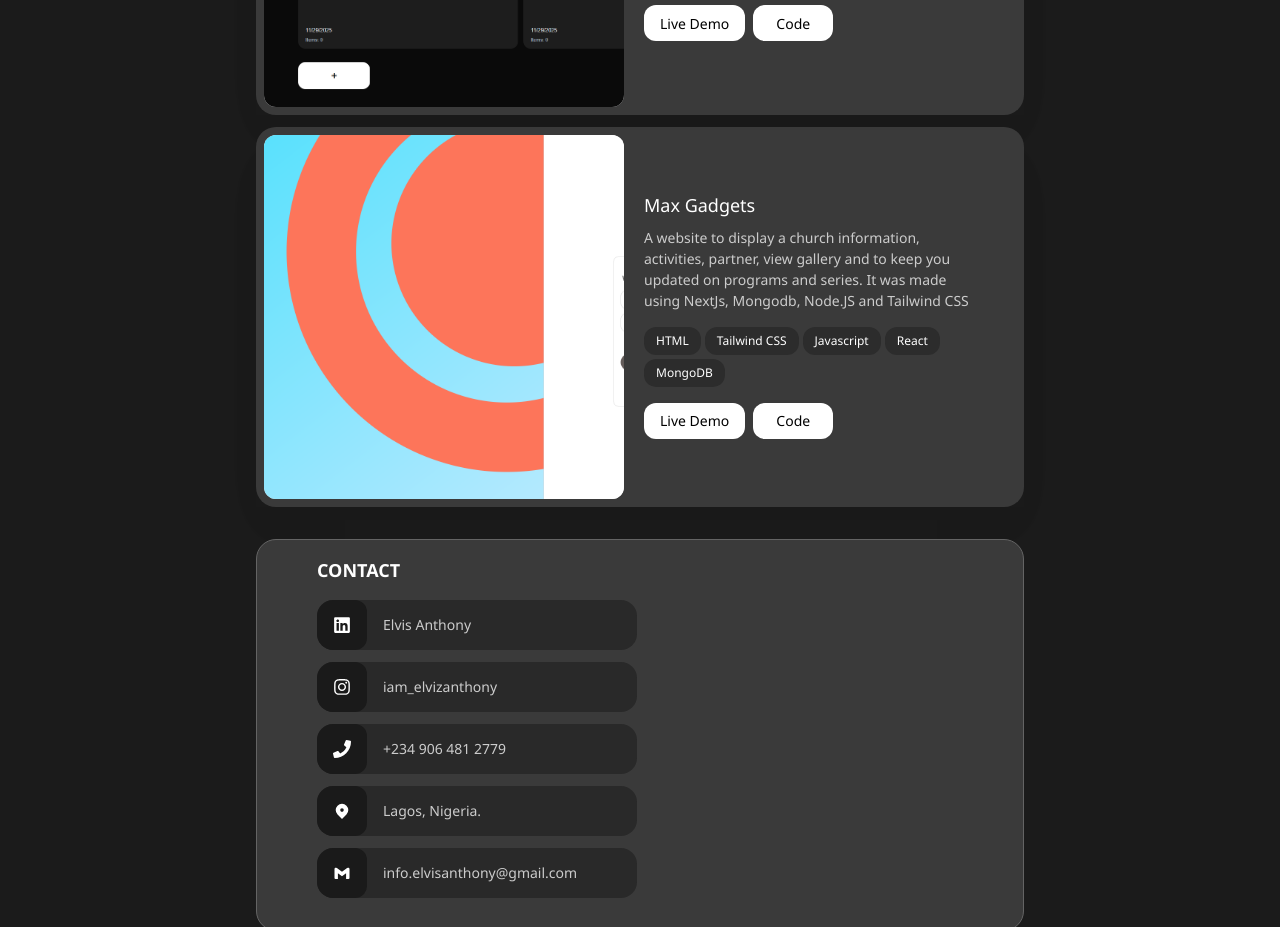
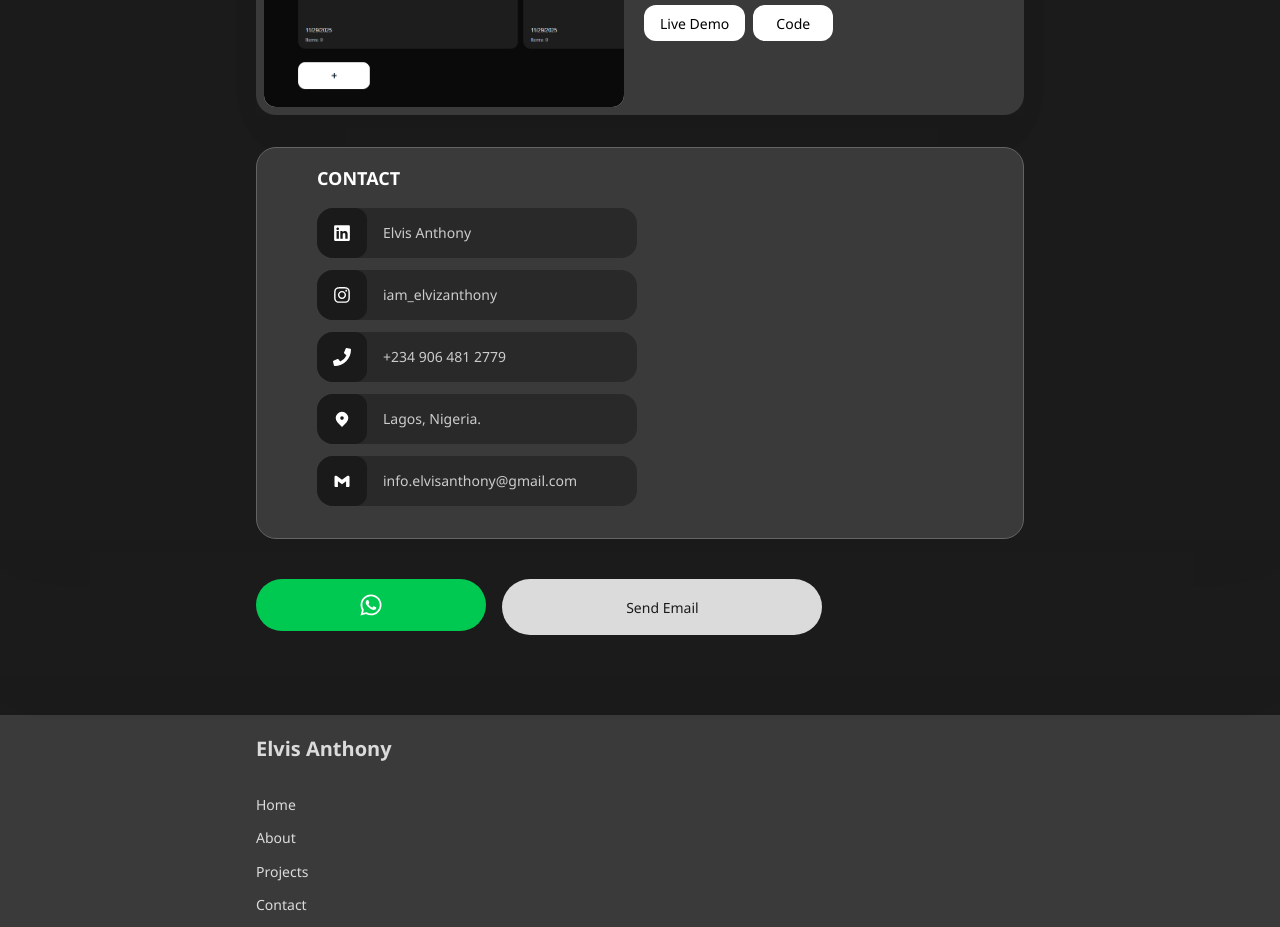
Before and after one commit to elvisanthonyy/elvis-anthony, a Next.js app: page / in a window 1280 px wide. Shown: the part 3680-4607 px from the top of the page. Built offline with nearby package versions, Linux system fonts and the light colour scheme.

Commit message:
Remove duplicate project, add vercel domain and change task-it image

```diff
--- a/libs/database.ts
+++ b/libs/database.ts
@@ -21,7 +21,7 @@ export const projects = [
     description:
       "A website to display a church information, activities, partner, view gallery and to keep you updated on programs and series. It was made using NextJs, Mongodb, Node.JS and Tailwind CSS",
     imageUrl: "/lyricchurch.png",
-    demoUrl: "https://lyricchurch.com.ng",
+    demoUrl: "https://lyrichchurch.vercel.app",
     codeUrl: "https://github.com/elvisanthonyy/lyricchurch",
   },
   {
@@ -56,14 +56,6 @@ export const projects = [
     imageUrl: "/rift.png",
     demoUrl: "https://rift-client.vercel.app",
     codeUrl: "https://github.com/elvisanthonyy/rift",
-  },
-  {
-    title: "Max Gadgets",
-    description:
-      "A website to display a church information, activities, partner, view gallery and to keep you updated on programs and series. It was made using NextJs, Mongodb, Node.JS and Tailwind CSS",
-    imageUrl: "/max-gadgets.png",
-    demoUrl: "https://lyricchurch.com.ng",
-    codeUrl: "https://github.com/elvisanthonyy/lyricchurch",
   },
 ];
 
```
